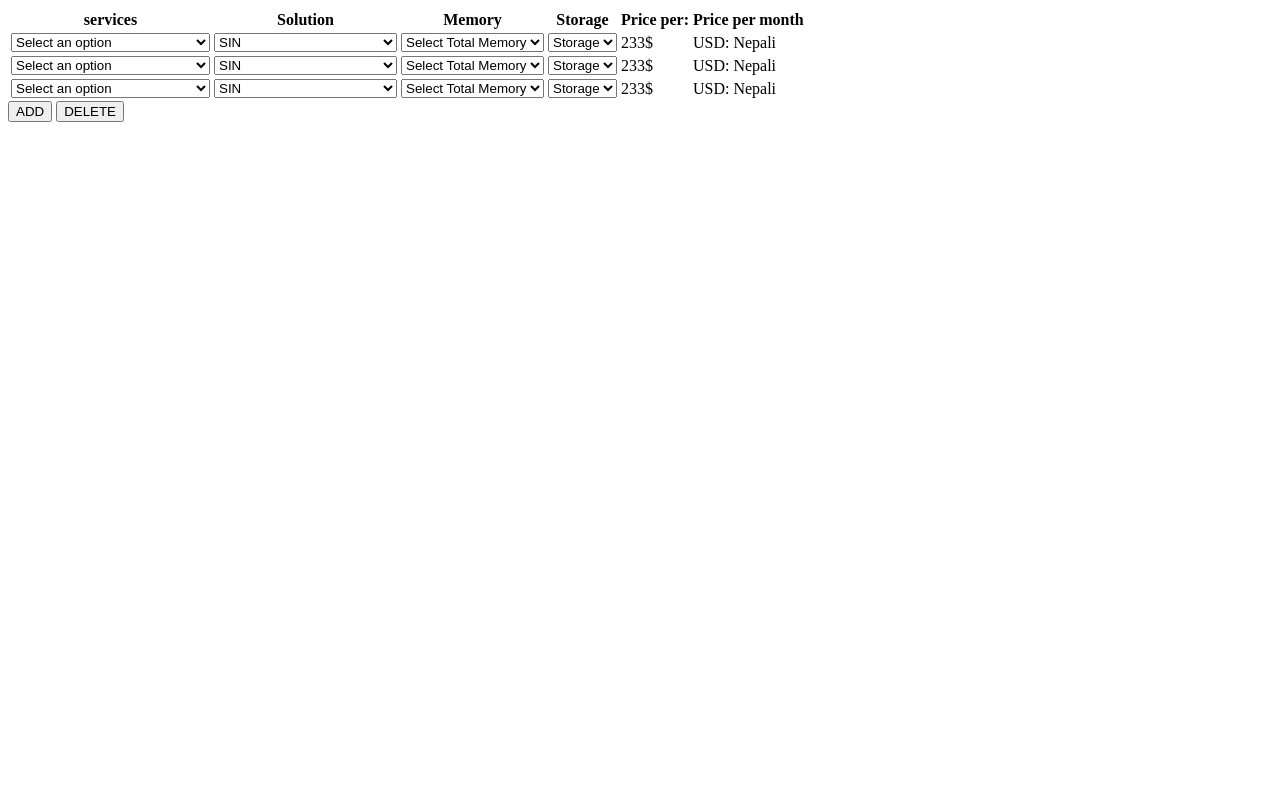
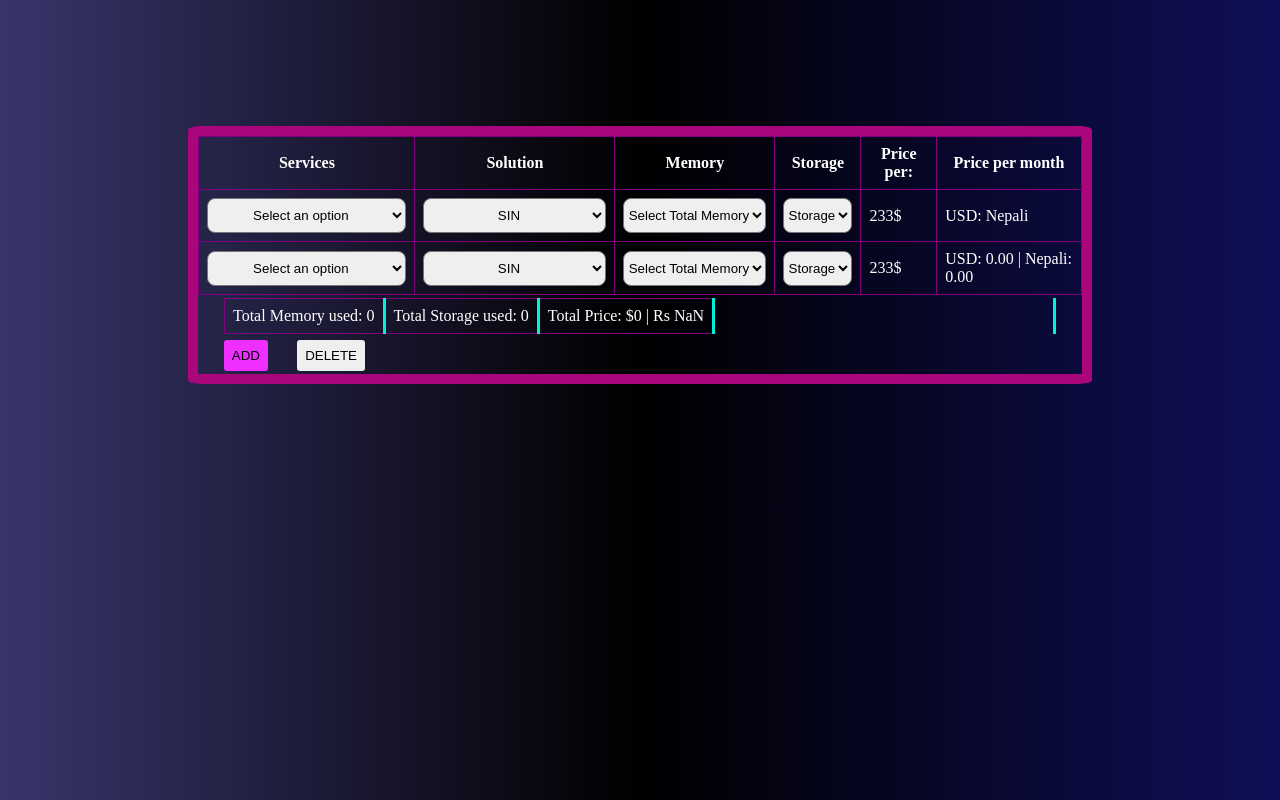
Before and after one commit to xerpa43/vps, a plain HTML site: page index.html in a window 1280 px wide. Both pictures are taken after a click on the button "ADD". Drawn offline with Linux system fonts and the light colour scheme.

Commit message:
css and the Total Function

```diff
--- a/index.css
+++ b/index.css
@@ -1,7 +1,84 @@
-.totalclasses *{
-    display: flex;
- /* margin: .5rem 0 .5rem 0; */
- flex-direction: row;
- gap:3rem;
+body {
+  color: white;
+  background-image: linear-gradient(
+    to left,
+    rgb(15, 15, 87),
+    black,
+    rgba(16, 12, 78, 0.833)
+  );
+}
 
+.Table {
+  position: relative;
+  display: flex !important;
+  justify-content: center;
+  overflow: hidden;
 }
+
+table {
+  border-collapse: collapse;
+}
+
+th,
+td {
+  border: 1px solid purple;
+  padding: 8px;
+}
+
+tbody {
+  gap: 3rem;
+}
+
+.totalclasses {
+  display: flex;
+  flex-direction: column;
+  gap: 2rem;
+}
+.theBill {
+  border: 10px solid rgb(168, 6, 122);
+  width: 69vw;
+  /* This is the setting to make things blury when necessary */
+  margin: 10% auto;
+  border-radius: 1.5%;
+  /* position: relative; This is realtive to the classes present below the totalclasses */
+}
+
+.totalclasses * {
+  border-right: 3px solid rgb(2, 240, 216);
+  text-align: right;
+  margin: 3px 2vw;
+}
+
+select {
+  padding: 0.5rem 0;
+  border-radius: 0.5rem;
+  transition: 0.3s ease;
+  text-align: center;
+}
+
+select:hover {
+  background: rgba(25, 36, 36, 0.404);
+  color: rgb(255, 255, 255);
+}
+
+option {
+  color: purple;
+}
+
+button {
+  padding: 0.3rem 0.3rem;
+  transition: 0.3s ease;
+  border: 3px solid rgba(34, 50, 25, 0);
+  border-radius: 3px;
+}
+
+button.Add {
+  background-color: rgb(238, 47, 255);
+  border: 3px solid transparent;
+  margin: 3px 2vw;
+}
+
+button:hover {
+  background: rgb(24, 125, 176);
+  border: 3px solid transparent;
+}
--- a/index.html
+++ b/index.html
@@ -6,13 +6,12 @@
     <meta name="viewport" content="width=device-width, initial-scale=1.0" />
     <title>Document</title>
     <link rel="stylesheet" href="index.css" />
-
   </head>
   <body>
     <div class="theBill">
       <table class="Table">
         <tr>
-          <th>services</th>
+          <th>Services</th>
           <th>Solution</th>
           <th>Memory</th>
           <th>Storage</th>
@@ -61,7 +60,7 @@
         </tr>
 
         <!-- second-->
-        <tr id="rows">
+        <!-- <tr id="rows">
           <td>
             <select class="service" id="service">
               <option value="0" selected>Select an option</option>
@@ -99,18 +98,14 @@
             <div class="each price">233$</div>
           </td>
           <td class="currency">USD: Nepali</td>
-        </tr>
+        </tr> -->
       </table>
       <div>
         <tr>
-
-          <div class="total">
-
-           </div>
-           <td><button class="Add">ADD</button></td>
-           <td><button class="Delete">DELETE</button></td>
+          <div class="total"></div>
+          <td><button class="Add">ADD</button></td>
+          <td><button class="Delete">DELETE</button></td>
         </tr>
-
       </div>
     </div>
     <script src="index.js"></script>
--- a/index.js
+++ b/index.js
@@ -1,4 +1,6 @@
 let rows = 1;
+var theTotalUSD = 0;
+var theTotalNPR = 0;
 let chooosenMemory = 0;
 let chooosenStorage = 0;
 let currencySelect = document.querySelectorAll(".currency");
@@ -8,18 +10,19 @@ let storageSelect = document.querySelectorAll(".Storage");
 let service = document.querySelectorAll(".service");
 let number = document.querySelectorAll(".number");
 let jpt = document.querySelector(".total");
-const conversionRate = 118.5; // Conversion rate from USD to Nepali Rupees
+const conversionRate = 130; // Conversion rate from USD to Nepali Rupees
 
 changedRow();
 
 const addTable = document.getElementsByClassName("Add");
 const remove = document.getElementsByClassName("Delete");
+
 function calculateTotalPrice(row) {
   const selectedMemory = parseInt(memorySelect[row].value);
   const selectedStorage = parseInt(storageSelect[row].value);
   const selectedService = parseInt(service[row].value);
   const selectedNumber = parseInt(number[row].value);
-  const pricePerUnit = parseFloat(priceElement.innerText);
+  const pricePerUnit = parseInt(priceElement.innerText);
 
   const totalPrice =
     pricePerUnit *
@@ -27,30 +30,15 @@ function calculateTotalPrice(row) {
     selectedStorage *
     selectedService *
     selectedNumber;
-  // console.log(pricePerUnit, selectedMemory, selectedStorage, selectedService, selectedNumber);
 
   const totalPriceUSD = totalPrice.toFixed(2);
   const totalPriceNPR = (totalPrice * conversionRate).toFixed(2);
   currencySelect[
     row
-  ].innerText = `USD: ${totalPriceUSD} | Nepali: ${totalPriceNPR}`;
-
-  console.log(chooosenMemory + " ");
-
-  jpt.innerHTML = `
-    <table class="totalclasses">
-      <tr>
-        <th> </th>
-        <th> </th> <th> </th> <th> </th> <th> </th>
-        <th> </th>
-      </tr>
-      <tr>
-        <td>Total Memory used</td>
-        <td>Total Storage used</td>
-        <td>Total Price:</td>
-      </tr>
-    </table>
-  `;
+  ].innerText = `$ ${totalPriceUSD} Rs ${totalPriceNPR}`;
+  // totalControl(row);
+  // theTotalUSD = totalPriceUSD + theTotalUSD;
+  // theTotalNPR = theTotalNPR + totalPriceNPR;
 }
 
 remove[0].addEventListener("click", () => {
@@ -59,6 +47,7 @@ remove[0].addEventListener("click", () => {
     const table = document.getElementById("rows").parentElement;
     table.removeChild(table.lastChild);
     checkForChanges();
+    totalPrice();
   }
 });
 
@@ -67,6 +56,7 @@ addTable[0].addEventListener("click", () => {
   const table = document.getElementById("rows").parentElement;
   const newRow = document.createElement("tr");
   newRow.id = "rows";
+  totalPrice();
   newRow.innerHTML = ` <td>
     <select class="service" id="service">
       <option value="0" selected>Select an option</option>
@@ -102,7 +92,7 @@ addTable[0].addEventListener("click", () => {
   <td>
     <div class="each price">233$</div>
   </td>
-  <td class="currency">USD: Nepali</td>`;
+  <td class="currency">USD: 0.00 | Nepali: 0.00 </td>`;
 
   table.appendChild(newRow);
   checkForChanges();
@@ -111,7 +101,6 @@ addTable[0].addEventListener("click", () => {
 function checkForChanges() {
   currencySelect = document.querySelectorAll(".currency");
   memorySelect = document.querySelectorAll(".Memory");
-  // priceElement = document.querySelectorAll(".each.price");
   storageSelect = document.querySelectorAll(".Storage");
   service = document.querySelectorAll(".service");
   number = document.querySelectorAll(".number");
@@ -121,9 +110,11 @@ function changedRow() {
   for (let i = 0; i < memorySelect.length; i++) {
     memorySelect[i].addEventListener("change", () => {
       calculateTotalPrice(i);
+      totalPrice();
     });
     storageSelect[i].addEventListener("change", () => {
       calculateTotalPrice(i);
+      totalPrice();
     });
     service[i].addEventListener("change", () => {
       calculateTotalPrice(i);
@@ -134,4 +125,50 @@ function changedRow() {
   }
 }
 
-console.log(chooosenMemory);
+
+function totalPrice() {
+  let arrow;
+  let usedMemory = 0;
+  let usedStorage = 0;
+
+  let totalUSD = 0;
+  let totalNPR = 0;
+
+  for (let i = 0; i < memorySelect.length; i++) {
+    usedMemory = usedMemory + parseInt(memorySelect[i].value);
+    usedStorage = usedStorage + parseInt(storageSelect[i].value);
+    const separate = currencySelect[i].innerText.split(" ");
+    const totalPriceUSD = parseFloat(separate[1]);
+    const totalPriceNPR = parseFloat(separate[3]);
+
+    totalUSD += totalPriceUSD;
+    totalNPR += totalPriceNPR;
+  }
+
+  let allTotalUSD = totalUSD + theTotalUSD;
+  console.log(allTotalUSD)
+  let nepali = allTotalUSD * conversionRate;
+
+  jpt.innerHTML = `
+    <table class="totalclasses">
+      <tr>
+        <td>Total Memory used: ${usedMemory} </td>
+        <td>Total Storage used: ${usedStorage} </td>
+        <td color:blue>Total Price: $${
+          allTotalUSD ? allTotalUSD.toFixed(2) : 0
+        } |  Rs ${nepali.toFixed(2)}</td>
+      </tr>
+    </table>
+
+
+  `;
+}
+
+
+
+// function totalControl(theRow) {
+//   for (let i = 0; i < rows; i++) {
+//     console.log(i);
+//     // console.log(currencySelect[i].innerHTML);
+//   }
+// }
```
